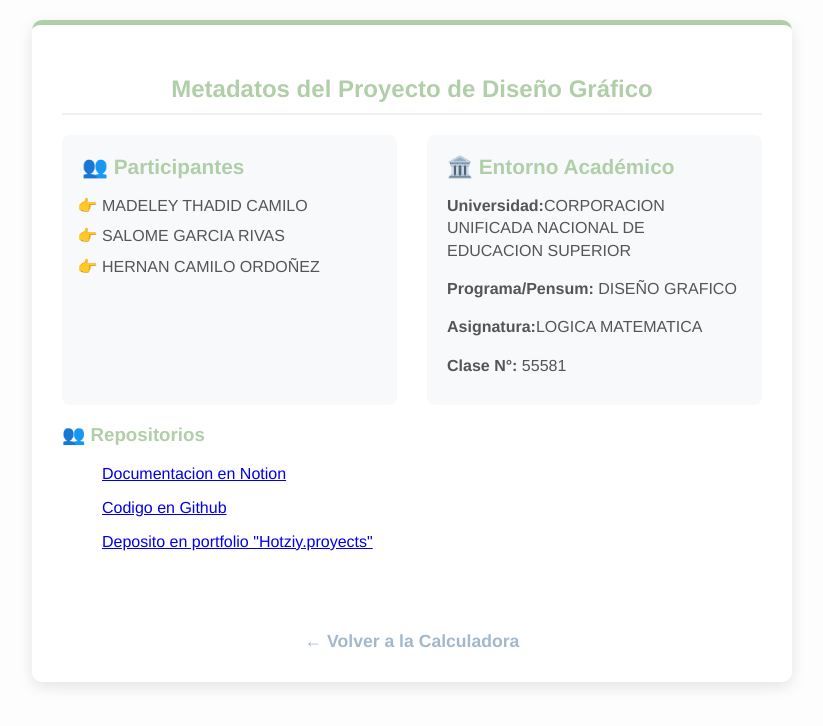
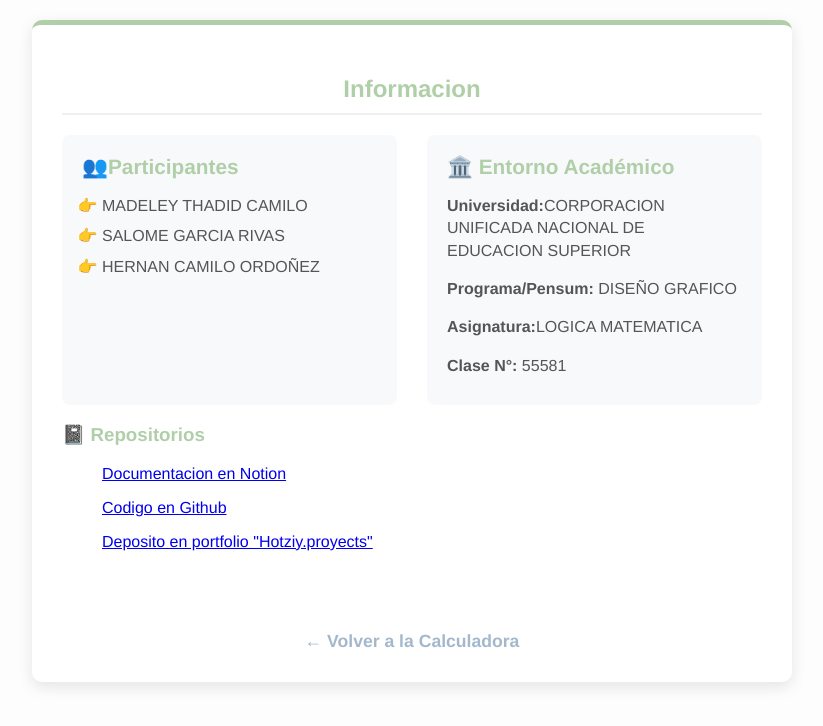
Before and after one commit to hernanordonex-a11y/ACA-Logica-Matematica, a plain HTML site: page info.html in a window 1280 px wide. Shown: the whole page, without its empty margins (228-1051 px from the left). Drawn offline with Linux system fonts and the light colour scheme.

Commit message:
info.html

```diff
--- a/info.html
+++ b/info.html
@@ -3,18 +3,19 @@
 <head>
     <meta charset="UTF-8">
     <meta name="viewport" content="width=device-width, initial-scale=1.0">
-    <title>Metadatos del Proyecto</title>
+    <title>Informacion</title>
     <link rel="stylesheet" href="style.css">
+    <link rel="icon" href="favicon.ico" type="image/x-icon">
 </head>
 <body>
 
     <div class="main-container info-page">
 
         <div class="project-info">
-            <h2>Metadatos del Proyecto de Diseño Gráfico</h2>
+            <h2>Informacion</h2>
             <div class="info-grid">
                 <div class="info-card">
-                    <h3>👥 Participantes</h3>
+                    <h3>👥Participantes </h3>
                     <ul>
                         <li>MADELEY THADID CAMILO</li>
                         <li>SALOME GARCIA RIVAS </li>
@@ -31,11 +32,11 @@
                 </div>
             </div>
             <div class="info-card2">
-                    <h3>👥 Repositorios</h3>
+                    <h3>📓 Repositorios</h3>
                     <ul>
                         <p><a href="https://unleashed-chamomile-521.notion.site/CALCULADORA-28ef96173d4f807b85d2d9ccfbbbf1c9">Documentacion en Notion</a></p>
-                        <p><a href="www.google.com">Codigo en Github</a></p>
-                        <p><a href="www.google.com">Deposito en portfolio "Hotziy.proyects"</a></p>
+                                             <p><a href="https://github.com/hernanordonex-a11y/ACA-Logica-Matematica"> Codigo en Github </a></p>
+           <p><a href="www.google.com">Deposito en portfolio "Hotziy.proyects"</a></p>
                     </ul>
                 </div>
 
```
